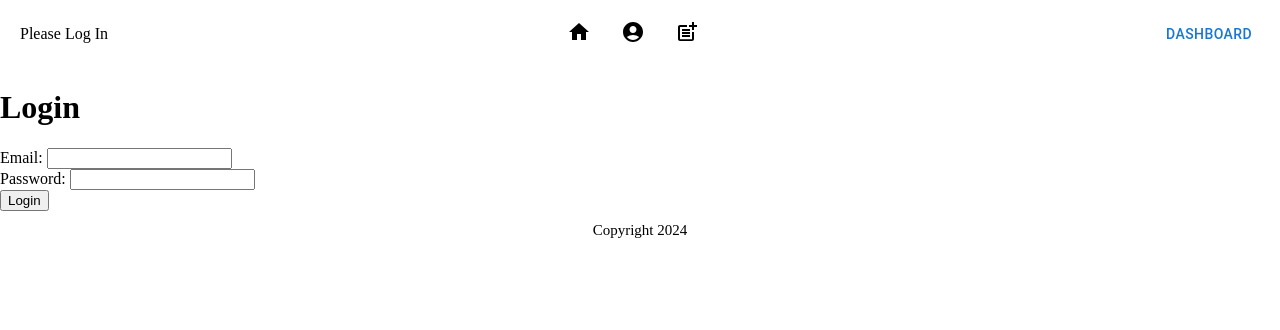
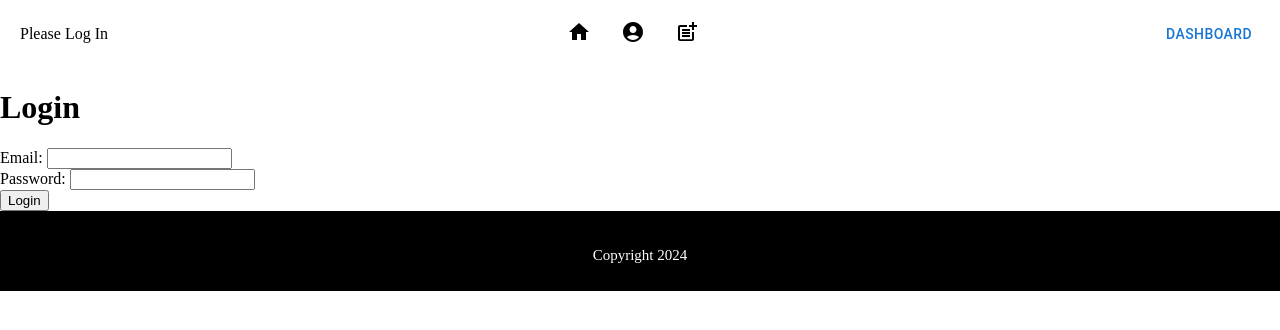
Before and after one commit to zackvalavanis/Travel-Journal-Frontend, a React (Vite) app: page /LoginPage in a window 1280 px wide. Shown: the top 330 px of the page. Built offline with nearby package versions, Linux system fonts and the light colour scheme.

Commit message:
added fucntionality

```diff
--- a/src/Footer.css
+++ b/src/Footer.css
@@ -9,6 +9,15 @@
   /* Center the content horizontally */
   align-items: center;
   /* Center the content vertically */
-  height: 40px;
+  height: 38px;
   /* Fixed height for the footer */
+  padding: 40px;
+  background-color: black;
+  text-align: center;
 }
+
+.txt {
+  text-align: center;
+  margin-bottom: 5px;
+  color: white
+}
--- a/src/Footer.jsx
+++ b/src/Footer.jsx
@@ -3,7 +3,7 @@ import './Footer.css'
 export function Footer () {
   return (
     <footer className='footer'>
-      <p>Copyright 2024</p>
+      <p className='txt'>Copyright 2024</p>
     </footer>
   )
 }
--- a/src/Home.css
+++ b/src/Home.css
@@ -0,0 +1,3 @@
+.home-cards {
+  height: 65.7em;
+}
--- a/src/LoginPage.jsx
+++ b/src/LoginPage.jsx
@@ -25,7 +25,7 @@ export function LoginPage() {
       const userResponse = await axios.get("http://localhost:3000/users/current.json");
       setCurrentUser(userResponse.data);
       setIsLoggedIn(true);
-      navigate('/');
+      navigate('/mypage');
     } catch (error) {
       console.log(error.response);
       setErrors([error.response.data.error || 'Invalid email or password']);
--- a/src/MyPage.css
+++ b/src/MyPage.css
@@ -0,0 +1,3 @@
+.mypage {
+  height: 75em;
+}
--- a/src/MyPage.jsx
+++ b/src/MyPage.jsx
@@ -3,7 +3,7 @@ import { PostsIndexPage } from './PostsIndexPage.jsx'
 
 export function MyPage () {
   return (
-    <div>
+    <div className='mypage'>
        <h1>This is My page</h1>
        <PostsIndexPage />
     </div>
--- a/src/PostsIndexPage.jsx
+++ b/src/PostsIndexPage.jsx
@@ -7,6 +7,9 @@ export function PostsIndexPage() {
   const [posts, setPosts] = useState([]); // State to hold posts
   const [loading, setLoading] = useState(true); // State to handle loading state
   const [error, setError] = useState(null); // State to handle error
+  const [currentPage, setCurrentPage] = useState(1); // State for current page
+  const [postsPerPage] = useState(4); // Define how many posts to show per page
+  const [totalPosts, setTotalPosts] = useState(0); // State for total posts
 
   useEffect(() => {
     const fetchPosts = async () => {
@@ -20,8 +23,12 @@ export function PostsIndexPage() {
       }
 
       try {
-        const response = await axios.get('http://localhost:3000/posts.json');
-        setPosts(response.data);
+        // Fetch posts with pagination
+        const response = await axios.get(`http://localhost:3000/posts.json?page=${currentPage}&limit=${postsPerPage}`);
+        console.log(response.data); // Log the API response
+
+        setPosts(response.data.posts || []); // Ensure posts is an array
+        setTotalPosts(response.data.totalPosts || 0); // Default to 0 if not present
       } catch (err) {
         // Improved error handling
         if (err.response) {
@@ -35,8 +42,7 @@ export function PostsIndexPage() {
     };
 
     fetchPosts();
-  }, []);
-
+  }, [currentPage]); // Fetch posts when currentPage changes
 
   // Display loading state
   if (loading) {
@@ -48,6 +54,9 @@ export function PostsIndexPage() {
     return <div>Error fetching posts: {error.message}</div>;
   }
 
+  // Calculate total pages based on totalPosts
+  const totalPages = Math.ceil(totalPosts / postsPerPage);
+
   // Display posts
   return (
     <div>
@@ -56,7 +65,7 @@ export function PostsIndexPage() {
         {posts.map((post) => {
           const imageUrl = post.images && post.images.length > 0 ? post.images[0].image_url : '';
           console.log("Image URL:", imageUrl); // Log the image URL
-          return ( // Ensure you return the JSX
+          return (
             <div key={post.id} className="card-wrapper">
               <Card
                 src={imageUrl} // Use the imageUrl variable here
@@ -68,6 +77,23 @@ export function PostsIndexPage() {
           );
         })}
       </div>
+
+      {/* Pagination Controls */}
+      <div className="pagination-controls">
+        <button
+          onClick={() => setCurrentPage((prev) => Math.max(prev - 1, 1))}
+          disabled={currentPage === 1}
+        >
+          Previous
+        </button>
+        <span>Page {currentPage} of {totalPages}</span>
+        <button
+          onClick={() => setCurrentPage((prev) => Math.min(prev + 1, totalPages))}
+          disabled={currentPage === totalPages}
+        >
+          Next
+        </button>
+      </div>
     </div>
   );
 }
```
